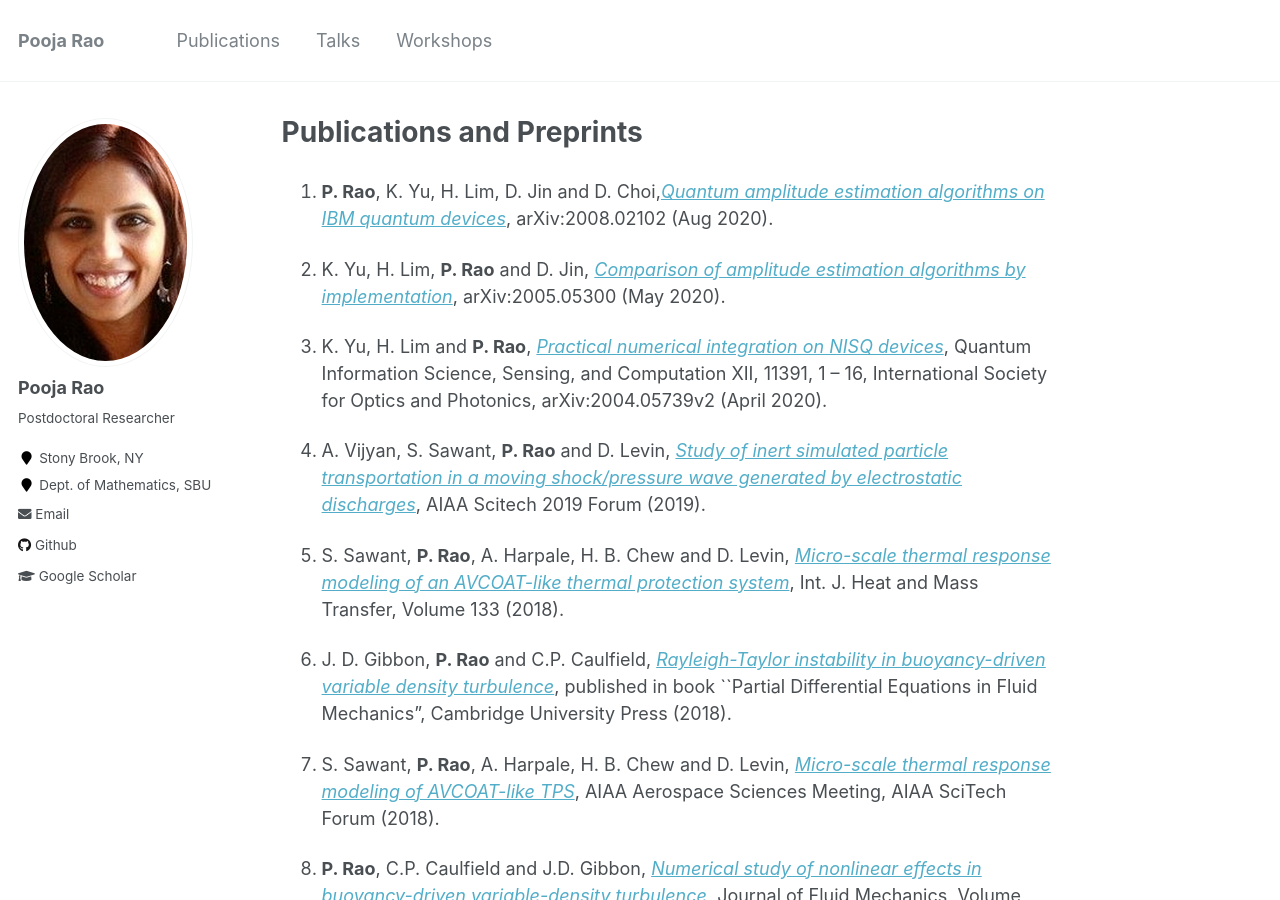
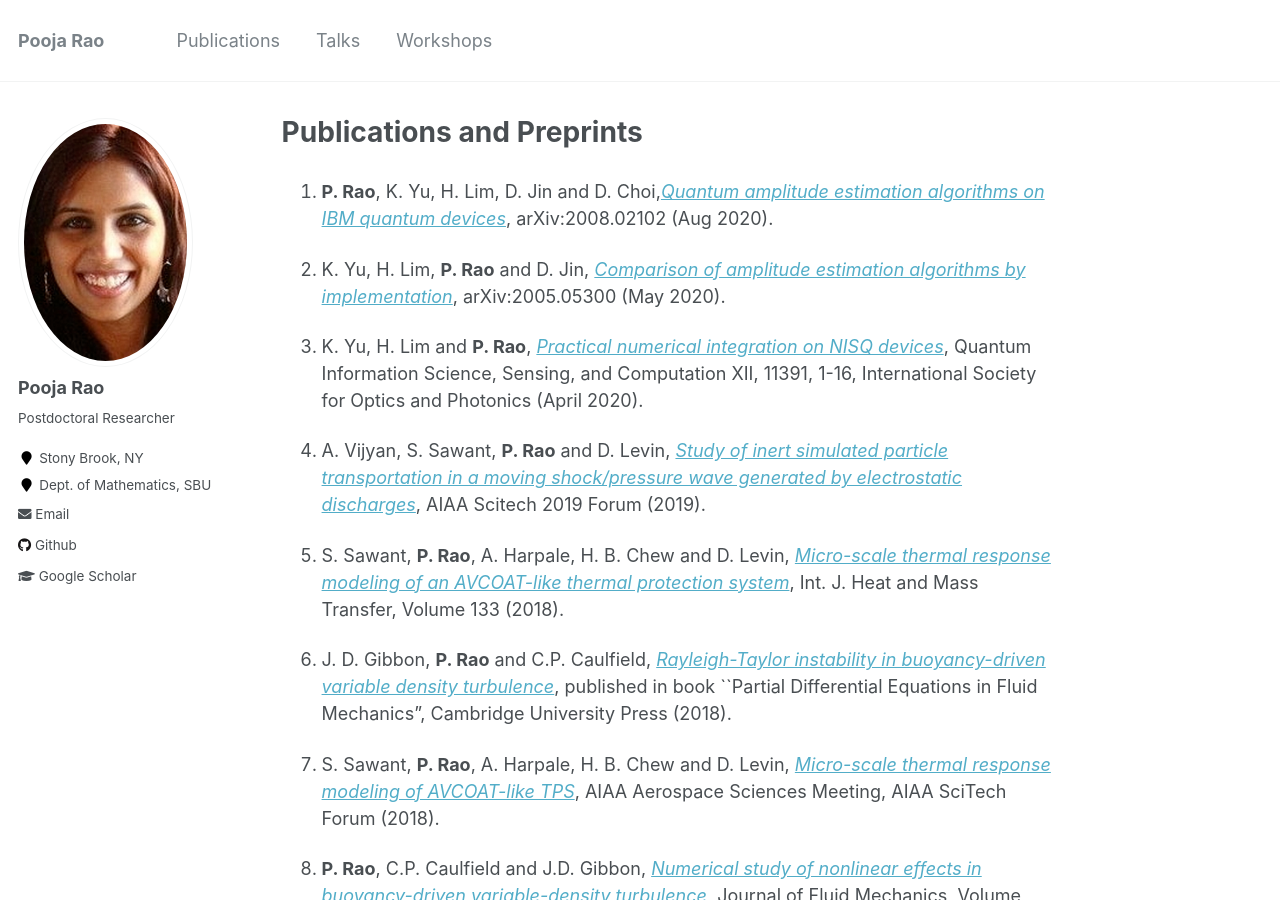
Before and after one commit to poojarao8/poojarao8.github.io, a Jekyll site: the page built from _pages/publications.md, in a window 1280 px wide and 900 px high. Built offline with Jekyll 4.4.1, drawn with Linux system fonts in a browser that asks for light colours.

Commit message:
Minor modification in one of the papers.

```diff
--- a/_pages/publications.md
+++ b/_pages/publications.md
@@ -8,7 +8,7 @@ author_profile: true
 
 12. K. Yu, H. Lim, **P. Rao** and D. Jin, [*Comparison of amplitude estimation algorithms by implementation*](https://arxiv.org/abs/2005.05300), arXiv:2005.05300 (May 2020).
 
-11. K. Yu, H. Lim and **P. Rao**, [*Practical numerical integration on NISQ devices*](https://arxiv.org/abs/2004.05739), Quantum Information Science, Sensing, and Computation XII, 11391, 1 – 16, International Society for Optics and Photonics, arXiv:2004.05739v2 (April 2020).
+11. K. Yu, H. Lim and **P. Rao**, [*Practical numerical integration on NISQ devices*](https://arxiv.org/abs/2004.05739), Quantum Information Science, Sensing, and Computation XII, 11391, 1-16, International Society for Optics and Photonics (April 2020).
 
 10. A. Vijyan, S. Sawant, **P. Rao** and D. Levin, [*Study of inert simulated particle transportation in a moving shock/pressure wave generated by electrostatic discharges*](https://arc.aiaa.org/doi/abs/10.2514/6.2019-0631), AIAA Scitech 2019 Forum (2019).
 
```
